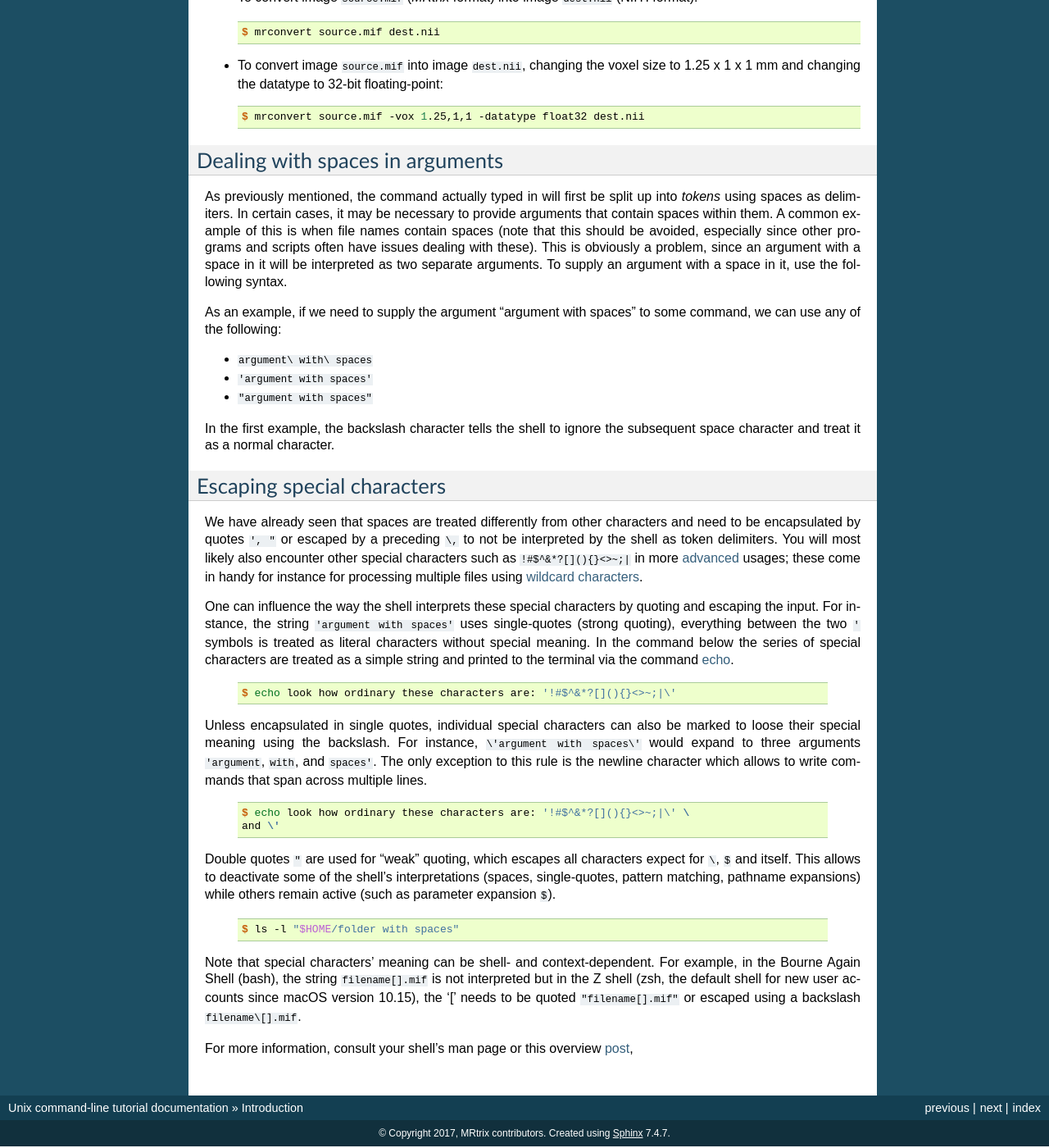
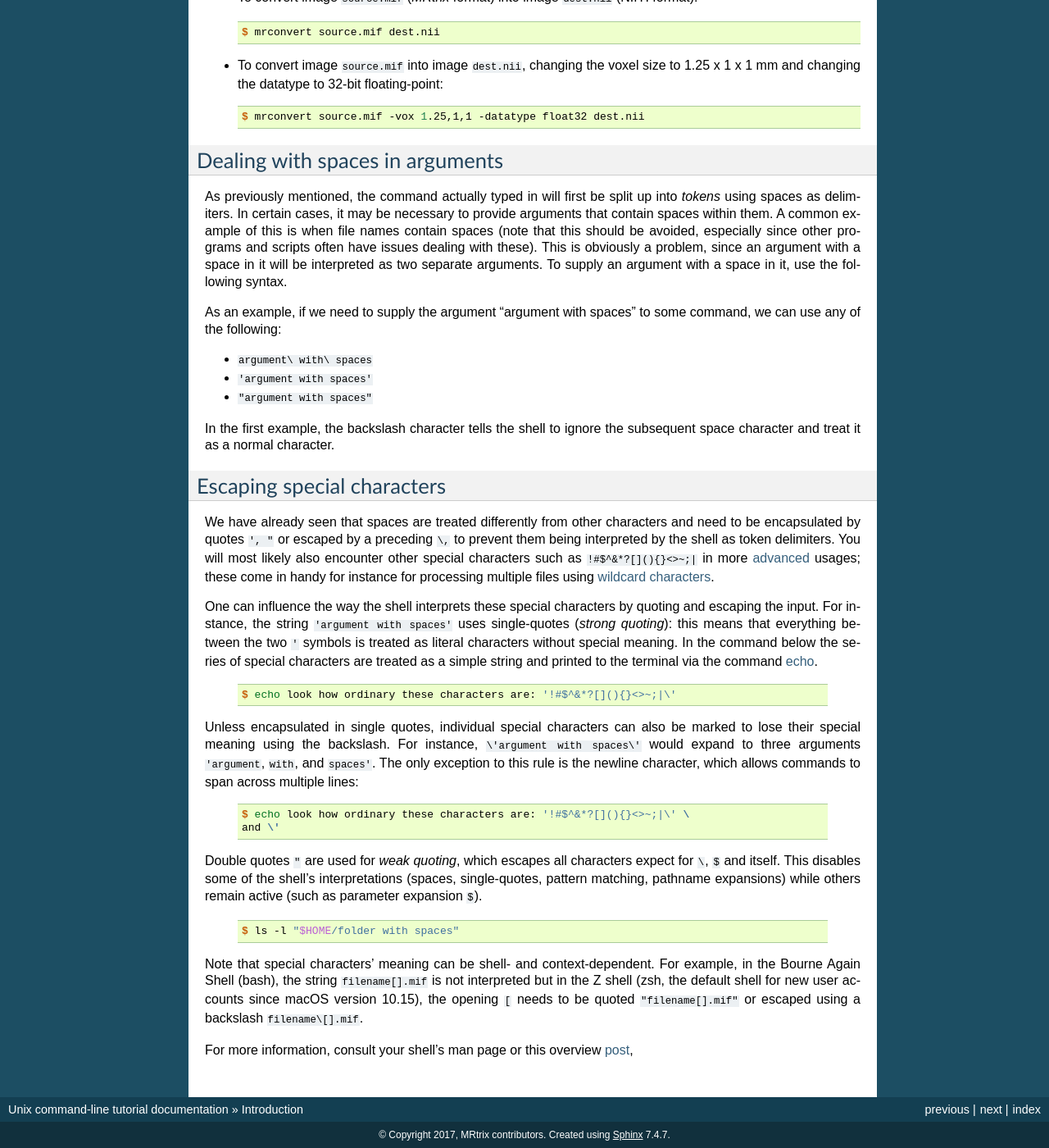
Before and after one commit to MRtrix3/cmdline-tutorial, a Sphinx documentation site: the page built from docs/introduction.rst, in a window 1280 px wide and 1400 px high, scrolled down 2646 px. Shown: the whole window at 82% size. Built offline with Sphinx 7.4.7, drawn with Linux system fonts in a browser that asks for light colours.

Commit message:
minor cosmetic changes

```diff
--- a/docs/introduction.rst
+++ b/docs/introduction.rst
@@ -226,13 +226,15 @@ Escaping special characters
 
 We have already seen that spaces are treated differently from other characters
 and need to be encapsulated by quotes ``', "`` or escaped by a preceding ``\,``
-to not be interpreted by the shell as token delimiters. You will most likely
-also encounter other special characters such as ``!#$^&*?[](){}<>~;|`` in more
-`advanced <advanced>`_ usages; these come in handy for instance for processing
-multiple files using `wildcard characters <wildcards>`_.
+to prevent them being interpreted by the shell as token delimiters. You will
+most likely also encounter other special characters such as
+``!#$^&*?[](){}<>~;|`` in more `advanced <advanced>`_ usages; these come in
+handy for instance for processing multiple files using
+`wildcard characters <wildcards>`_.
 
-One can influence the way the shell interprets these special characters by quoting and escaping the input. For instance, the string
-``'argument with spaces'`` uses single-quotes (strong quoting), everything
+One can influence the way the shell interprets these special characters by
+quoting and escaping the input. For instance, the string ``'argument with
+spaces'`` uses single-quotes (*strong quoting*): this means that everything
 between the two ``'``  symbols is treated as literal characters without
 special meaning. In the command below the series of special characters are
 treated as a simple string and printed to the terminal via the command
@@ -243,20 +245,20 @@ treated as a simple string and printed to the terminal via the command
     $ echo look how ordinary these characters are: '!#$^&*?[](){}<>~;|\'
 
 Unless encapsulated in single quotes, individual special characters can also be
-marked to loose their special meaning using the backslash. For instance,
+marked to lose their special meaning using the backslash. For instance,
 ``\'argument with spaces\'`` would expand to three arguments ``'argument``,
 ``with``, and ``spaces'``. The only exception to this rule is the newline
-character which allows to write commands that span across multiple lines.
+character, which allows commands to span across multiple lines:
 
  .. code-block:: console
 
     $ echo look how ordinary these characters are: '!#$^&*?[](){}<>~;|\' \
     and \'
 
-Double quotes ``"`` are used for "weak" quoting, which escapes all characters
-expect for ``\``, ``$`` and itself. This allows to deactivate some of the
-shell's interpretations (spaces, single-quotes, pattern matching, pathname
-expansions) while others remain active (such as parameter expansion ``$``).
+Double quotes ``"`` are used for *weak quoting*, which escapes all characters
+expect for ``\``, ``$`` and itself. This disables some of the shell's
+interpretations (spaces, single-quotes, pattern matching, pathname expansions)
+while others remain active (such as parameter expansion ``$``).
 
  .. code-block:: console
 
@@ -265,7 +267,7 @@ expansions) while others remain active (such as parameter expansion ``$``).
 Note that special characters' meaning can be shell- and context-dependent.
 For example, in the Bourne Again Shell (bash), the string ``filename[].mif``
 is not interpreted but in the Z shell (zsh, the default shell for new user
-accounts since macOS version 10.15), the '[' needs to be quoted
+accounts since macOS version 10.15), the opening ``[`` needs to be quoted
 ``"filename[].mif"`` or escaped using a backslash ``filename\[].mif``.
 
 For more information, consult your shell's man page or this overview `post <https://unix.stackexchange.com/a/296147>`_,
```
